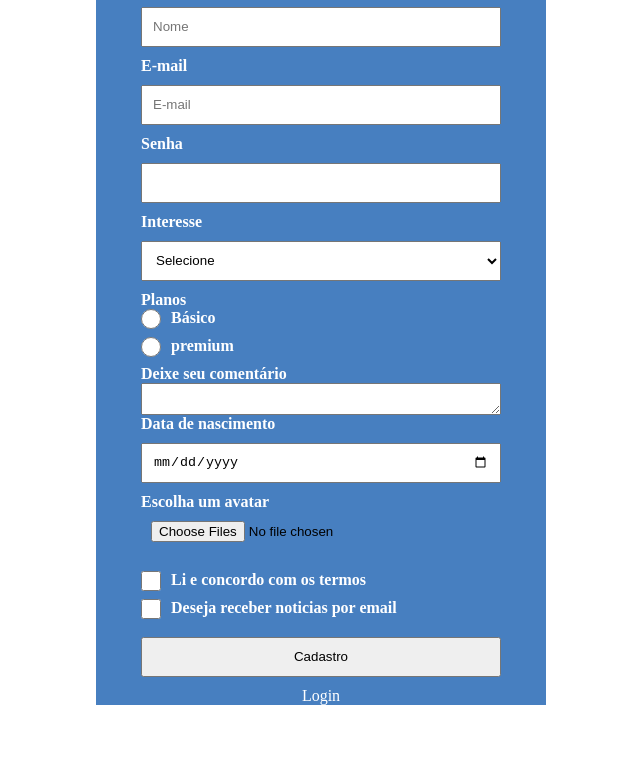
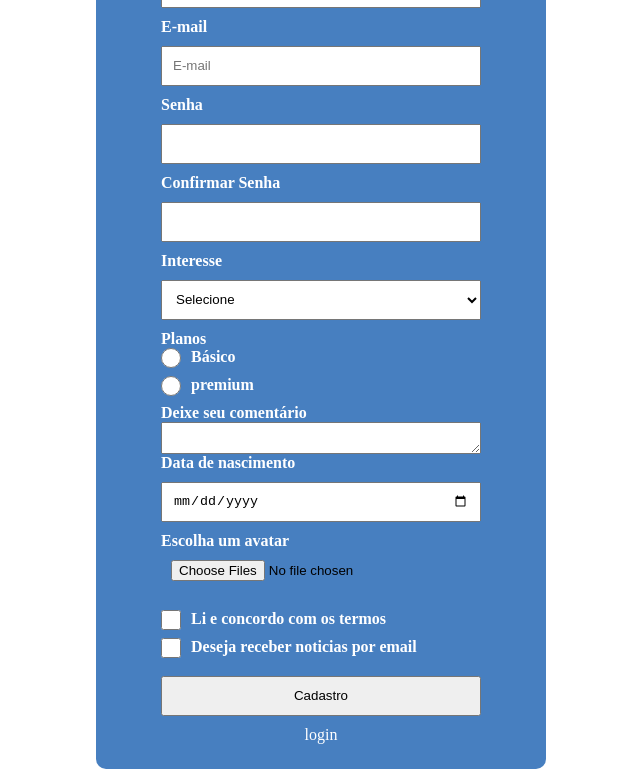
Before and after one commit to JacquelineCasali/formulario-html-001, a plain HTML site: page cadastro.html in a window 1280 px wide. Shown: the part 77-846 px from the top of the page, without its empty margins (319-959 px from the left). Before the commit the page ends 800 px from the top, so only its background shows below. Drawn offline with Linux system fonts and the light colour scheme.

Commit message:
formulario

```diff
--- a/cadastro.html
+++ b/cadastro.html
@@ -28,6 +28,10 @@
     <input type="password"  name="password" id="password" />
     </div>
 
+    <div class="container-input">
+        <label for="confirm-password">Confirmar Senha</label>
+        <input type="password"  name="confirmpassword" id="confirm-password" />
+        </div>
 <!-- required obrigatorio -->
 <div class="container-input">
    <label for="Interest">Interesse</label>
@@ -78,8 +82,8 @@
 </div>
 
 
-<input type="submit" value="Cadastro"/>
-<a href="./">Login</a>
+<input type="submit" value="Cadastro" />
+<a href="./">login</a>
 </form>
 </section>
 </main>
--- a/css/styles.css
+++ b/css/styles.css
@@ -1,121 +1,98 @@
-*{
-    margin:0;
+* {
+    margin: 0;
     padding: 0;
     box-sizing: border-box;
   }
-html{
+  html {
     font-size: 16px;
   }
-
-main{
+  main {
     width: 100%;
     height: 100vh;
     display: flex;
     align-items: center;
     justify-content: center;
   }
-
-section#container-login{
+  #container-login {
     width: 450px;
     height: 500px;
     background-color: #477fc0;
+    border-radius: 10px;
+    padding: 25px;
     display: flex;
     flex-direction: column;
     align-items: center;
     justify-content: space-evenly;
   }
-section#container-login h2{
+  #container-login h2,
+  #container-signup h2 {
     font-size: 2rem;
- color:#ffff;
+    color: #ffffff;
   }
-    #container-login form{
+  #container-login form,
+  #container-signup form {
     display: flex;
     flex-direction: column;
     align-items: center;
     width: 80%;
-
   }
-    .container-input{
+  .container-input {
     width: 100%;
     display: flex;
     flex-direction: column;
   }
-    #container-login form input {
-        width: 100%;
-        height: 40px;
-        padding: 0 10px;
-        margin: 10px 0;
-    }
-
-    label{
-        color:#ffff;
-        font-weight: 700;
-        cursor:pointer
-    }
-    a{
-        color:#ffff;
-        text-decoration: none;
-        text-align: center;
-    }
-
-a:hover{
-    color:#f1d4d4;
-}
-
-#container-signup{
-    width: 450px;
-    min-height: 500px;
-    background-color: #477fc0;
-    display: flex;
-    flex-direction: column;
-    align-items: center;
-    justify-content: space-evenly;
-    }
-
-    section#container-signup h2{
-        font-size: 2rem;
-        color:#ffff;
-           }
-    #container-signup form{
-               display: flex;
-               flex-direction: column;
-               align-items: center;
-               width: 80%;
-
-           }
-
+  #container-login form input,
   #container-signup form input {
     width: 100%;
     height: 40px;
     padding: 0 10px;
     margin: 10px 0;
   }
-#container-signup form select{
+  label {
+    color: #ffffff;
+    font-weight: 700;
+    cursor: pointer;
+  }
+  a {
+    color: #ffffff;
+    text-decoration: none;
+    text-align: center;
+  }
+
+  a:hover {
+    color: #f1d4d4;
+  }
+  #container-signup {
+    width: 450px;
+    min-height: 500px;
+    background-color: #477fc0;
+    border-radius: 10px;
+    padding: 25px;
+    display: flex;
+    flex-direction: column;
+    align-items: center;
+    justify-content: space-evenly;
+  }
+  #container-signup form select {
     width: 100%;
     height: 40px;
     padding: 0 10px;
-    margin:10px 0
-
+    margin: 10px 0;
   }
   .container-radio,
-.container-checkbox{
+  .container-checkbox {
     display: flex;
-
   }
-
   #container-signup .container-radio label,
-#container-signup .container-checkbox label
-{
+  #container-signup .container-checkbox label {
     padding: 0 10px;
     margin-bottom: 10px;
   }
-
   #container-signup .container-radio input[type="radio"],
   #container-signup .container-checkbox input[type="checkbox"] {
-
     width: 20px;
     height: 20px;
-    cursor: pointer;
     padding: 0;
     margin: 0;
+    cursor: pointer;
   }
```
Lines whose indentation alone changed are shown as unchanged.
